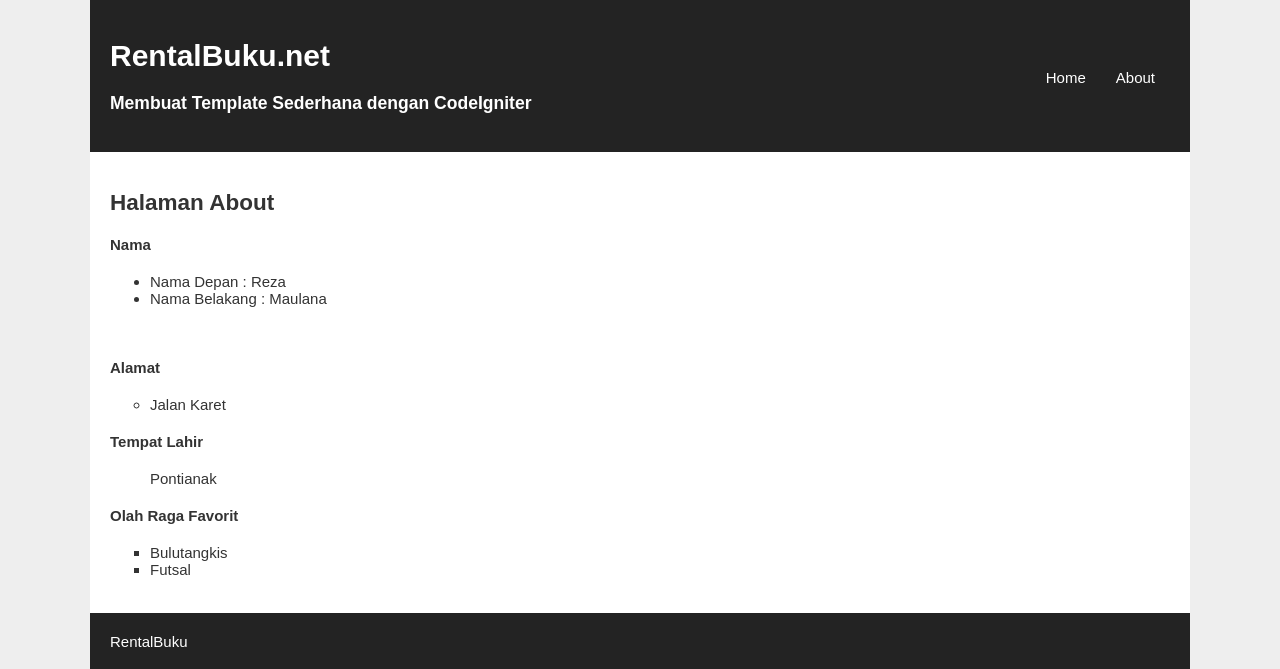
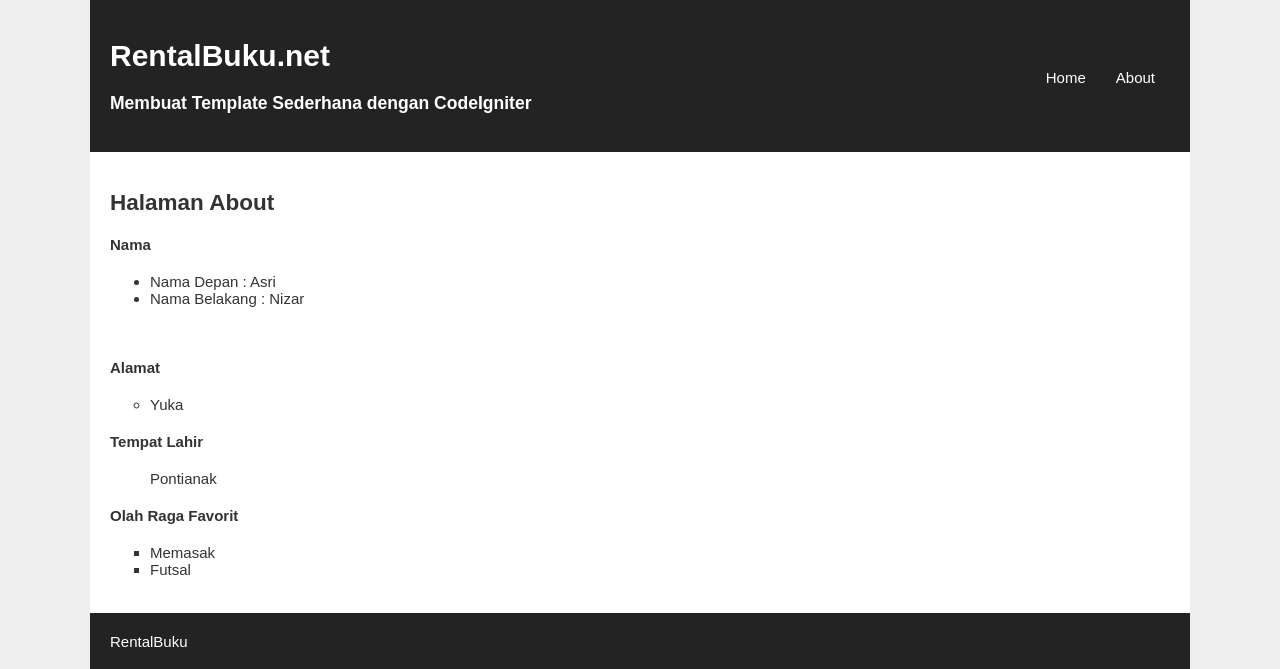
Before and after one commit to asrinizar/WP2_Asrinizar, a CodeIgniter app: page /pustaka-booking/web/about in a window 1280 px wide. Shown: the part 21-690 px from the top of the page. Run offline with CodeIgniter, Linux system fonts and the light colour scheme.

Commit message:
pertemuan 5 tugas 4

```diff
--- a/application/views/v_about.php
+++ b/application/views/v_about.php
@@ -2,13 +2,13 @@
 	<h1><?php echo $judul ?></h1>
 	<h4>Nama</h4>
 	<ul type="disc">
-		<li>Nama Depan : Reza</li>
-		<li>Nama Belakang : Maulana</li>
+		<li>Nama Depan : Asri</li>
+		<li>Nama Belakang : Nizar</li>
 	</ul>
 	<br>
 	<h4>Alamat</h4>
 	<ul type="circle">
-		<li> Jalan Karet</li>
+		<li> Yuka</li>
 	</ul>
 
 	<h4>Tempat Lahir</h4>
@@ -18,7 +18,7 @@
 
 	<h4>Olah Raga Favorit</h4>
 	<ul type="square">
-		<li>Bulutangkis</li>
+		<li>Memasak</li>
 		<li>Futsal</li>
 	</ul>
 </section>
```
